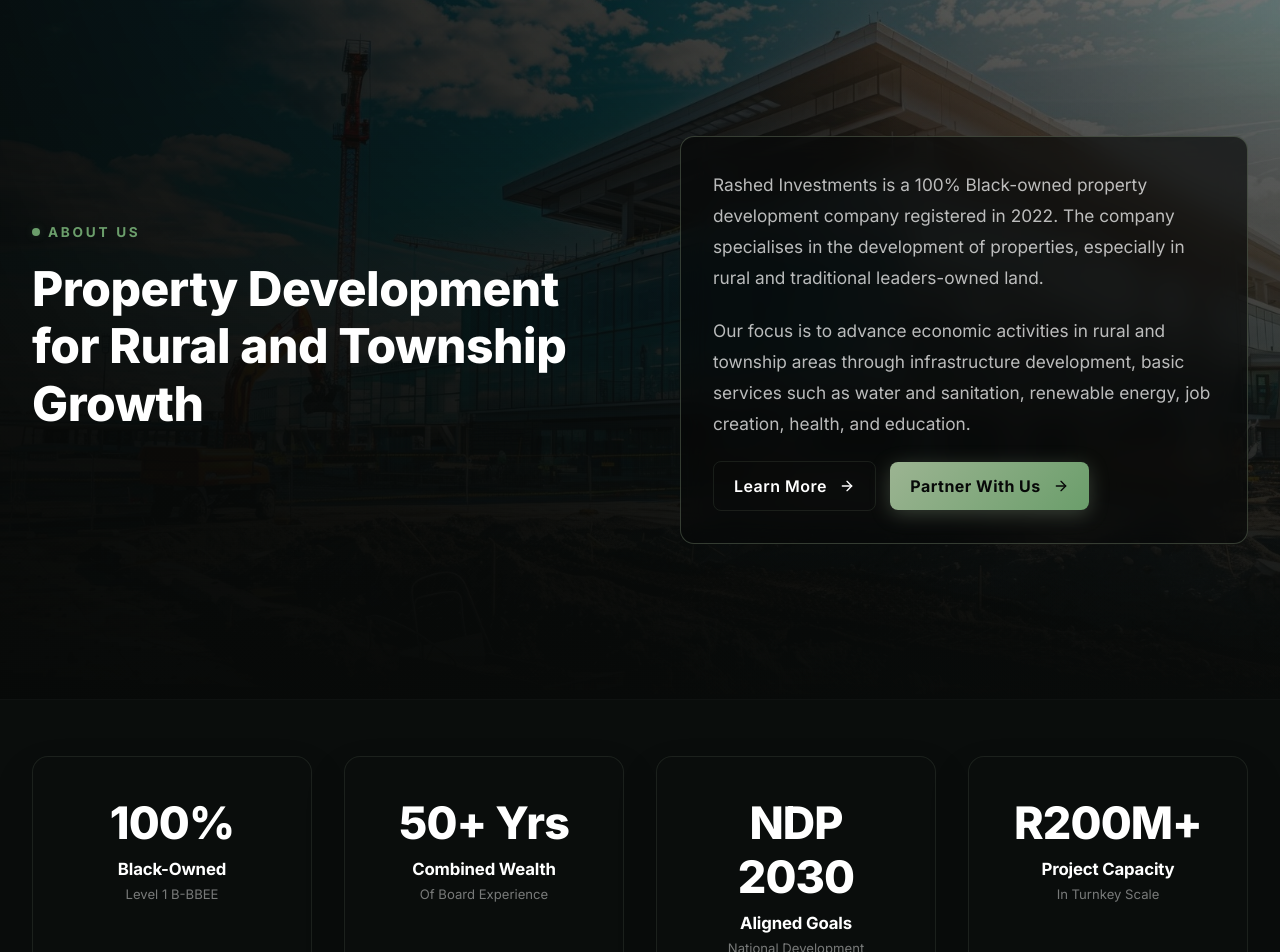
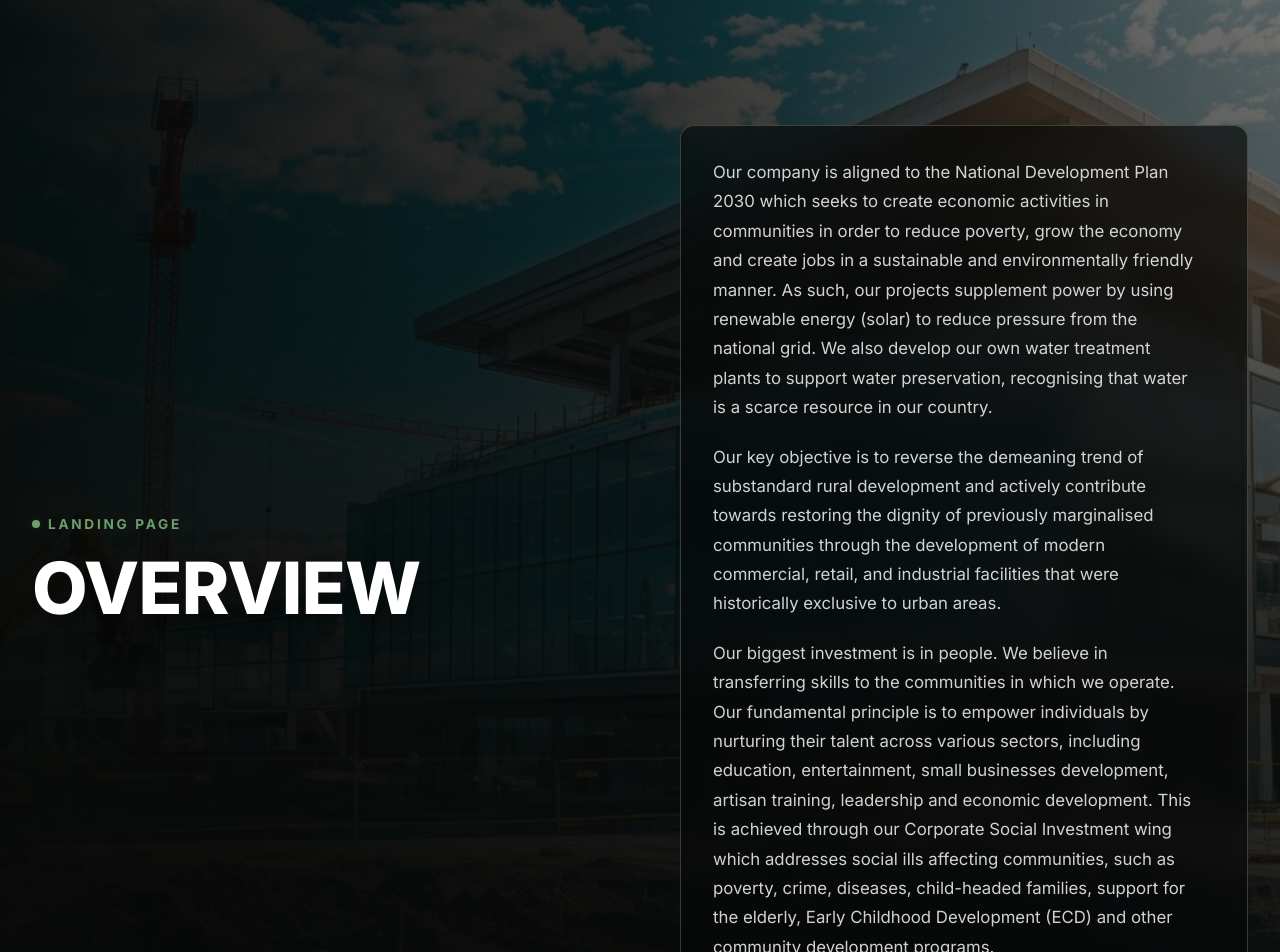
Before and after one commit to banele303/rashed-investment, a React (Vite) app: page / in a window 1280 px wide. Shown: the part 100-1052 px from the top of the page. Built offline with nearby package versions, Linux system fonts and the light colour scheme.

Commit message:
Restore overview as home hero

```diff
--- a/src/pages/Home.jsx
+++ b/src/pages/Home.jsx
@@ -49,9 +49,47 @@
         <meta name="description" content="100% Black-owned property development firm specializing in rural and traditional land developments. Aligned with South African NDP 2030." />
       </Helmet>
 
+      {/* Landing Page Overview Hero */}
+      <section className="home-hero-section" style={styles.overviewHeroSection}>
+        <div style={styles.overviewHeroOverlay}></div>
+        <div className="container responsive-two-col" style={styles.overviewHeroContainer}>
+          <div style={styles.overviewHeroContent}>
+            <span className="section-tag-green">Landing Page</span>
+            <h1 className="page-hero-title" style={styles.overviewHeroTitle}>OVERVIEW</h1>
+          </div>
+          <div className="mobile-copy-panel" style={styles.overviewHeroCopy}>
+            <p style={styles.overviewHeroText}>
+              Our company is aligned to the National Development Plan 2030 which seeks to create economic activities in communities in order to reduce poverty, grow the economy and create jobs in a sustainable and environmentally friendly manner. As such, our projects supplement power by using renewable energy (solar) to reduce pressure from the national grid. We also develop our own water treatment plants to support water preservation, recognising that water is a scarce resource in our country.
+            </p>
+            <p style={styles.overviewHeroText}>
+              Our key objective is to reverse the demeaning trend of substandard rural development and actively contribute towards restoring the dignity of previously marginalised communities through the development of modern commercial, retail, and industrial facilities that were historically exclusive to urban areas.
+            </p>
+            <p style={styles.overviewHeroText}>
+              Our biggest investment is in people. We believe in transferring skills to the communities in which we operate. Our fundamental principle is to empower individuals by nurturing their talent across various sectors, including education, entertainment, small businesses development, artisan training, leadership and economic development. This is achieved through our Corporate Social Investment wing which addresses social ills affecting communities, such as poverty, crime, diseases, child-headed families, support for the elderly, Early Childhood Development (ECD) and other community development programs.
+            </p>
+          </div>
+        </div>
+      </section>
+
+      {/* Stats Counter Section */}
+      <AnimatedSection direction="up" delay={0.2}>
+        <section style={styles.statsSection}>
+          <div className="container">
+            <div className="responsive-grid home-stats-grid" style={styles.statsGrid}>
+            {stats.map((stat, idx) => (
+              <div key={idx} className="glass-panel" style={styles.statCard}>
+                <h3 style={styles.statVal}>{stat.value}</h3>
+                <h4 style={styles.statLabel}>{stat.label}</h4>
+                <p style={styles.statSub}>{stat.sub}</p>
+              </div>
+            ))}
+          </div>
+        </div>
+      </section>
+      </AnimatedSection>
+
       {/* About Us */}
-      <section className="home-hero-section" style={styles.aboutHomeSection}>
-        <div style={styles.aboutHeroOverlay}></div>
+      <section style={styles.aboutHomeSection}>
         <div className="container responsive-two-col" style={styles.aboutHomeContainer}>
           <div style={styles.aboutHomeContent}>
             <span className="section-tag-green">About Us</span>
@@ -77,23 +115,6 @@
           </div>
         </div>
       </section>
-
-      {/* Stats Counter Section */}
-      <AnimatedSection direction="up" delay={0.2}>
-        <section style={styles.statsSection}>
-          <div className="container">
-            <div className="responsive-grid home-stats-grid" style={styles.statsGrid}>
-            {stats.map((stat, idx) => (
-              <div key={idx} className="glass-panel" style={styles.statCard}>
-                <h3 style={styles.statVal}>{stat.value}</h3>
-                <h4 style={styles.statLabel}>{stat.label}</h4>
-                <p style={styles.statSub}>{stat.sub}</p>
-              </div>
-            ))}
-          </div>
-        </div>
-      </section>
-      </AnimatedSection>
 
       {/* NEW FEATURED INFRASTRUCTURE SECTION */}
       <section style={styles.gallerySection}>
@@ -440,7 +461,7 @@
     zIndex: 10,
     marginTop: 0,
   },
-  aboutHomeSection: {
+  overviewHeroSection: {
     position: 'relative',
     background: 'url("/about-img.jpeg") no-repeat center center',
     backgroundSize: 'cover',
@@ -451,13 +472,13 @@
     display: 'flex',
     alignItems: 'center',
   },
-  aboutHeroOverlay: {
+  overviewHeroOverlay: {
     position: 'absolute',
     inset: 0,
     background: 'linear-gradient(90deg, rgba(7,9,8,0.94) 0%, rgba(7,9,8,0.76) 48%, rgba(7,9,8,0.46) 100%), linear-gradient(to bottom, rgba(7,9,8,0.18), var(--bg-secondary))',
     zIndex: 1,
   },
-  aboutHomeContainer: {
+  overviewHeroContainer: {
     display: 'grid',
     gridTemplateColumns: 'repeat(auto-fit, minmax(min(100%, 420px), 1fr))',
     gap: '5rem',
@@ -465,17 +486,53 @@
     position: 'relative',
     zIndex: 2,
   },
+  overviewHeroContent: {
+    display: 'flex',
+    flexDirection: 'column',
+    alignItems: 'flex-start',
+  },
+  overviewHeroTitle: {
+    fontSize: '4.5rem',
+    fontWeight: 900,
+    lineHeight: 1,
+    color: '#FFFFFF',
+    marginBottom: 0,
+    textShadow: '0 10px 35px rgba(0,0,0,0.55)',
+  },
+  overviewHeroCopy: {
+    padding: '2rem 3rem 2rem 2rem',
+    border: '1px solid var(--border-accent)',
+    borderRadius: '14px',
+    background: 'rgba(7, 9, 8, 0.64)',
+    backdropFilter: 'blur(14px)',
+  },
+  overviewHeroText: {
+    fontSize: '1.05rem',
+    lineHeight: '1.75',
+    color: 'rgba(255,255,255,0.82)',
+    marginBottom: '1.25rem',
+  },
+  aboutHomeSection: {
+    background: 'var(--bg-tertiary)',
+    padding: '7rem 0',
+    borderTop: '1px solid rgba(255,255,255,0.02)',
+    borderBottom: '1px solid rgba(255,255,255,0.02)',
+  },
+  aboutHomeContainer: {
+    display: 'grid',
+    gridTemplateColumns: 'repeat(auto-fit, minmax(min(100%, 420px), 1fr))',
+    gap: '5rem',
+    alignItems: 'start',
+  },
   aboutHomeContent: {
     display: 'flex',
     flexDirection: 'column',
     alignItems: 'flex-start',
   },
   aboutHomeCopy: {
-    padding: '2rem',
-    border: '1px solid var(--border-accent)',
-    borderRadius: '14px',
-    background: 'rgba(7, 9, 8, 0.64)',
-    backdropFilter: 'blur(14px)',
+    paddingLeft: '2.5rem',
+    paddingRight: '1rem',
+    borderLeft: '1px solid var(--border-accent)',
   },
   aboutHomeText: {
     fontSize: '1.08rem',
```
